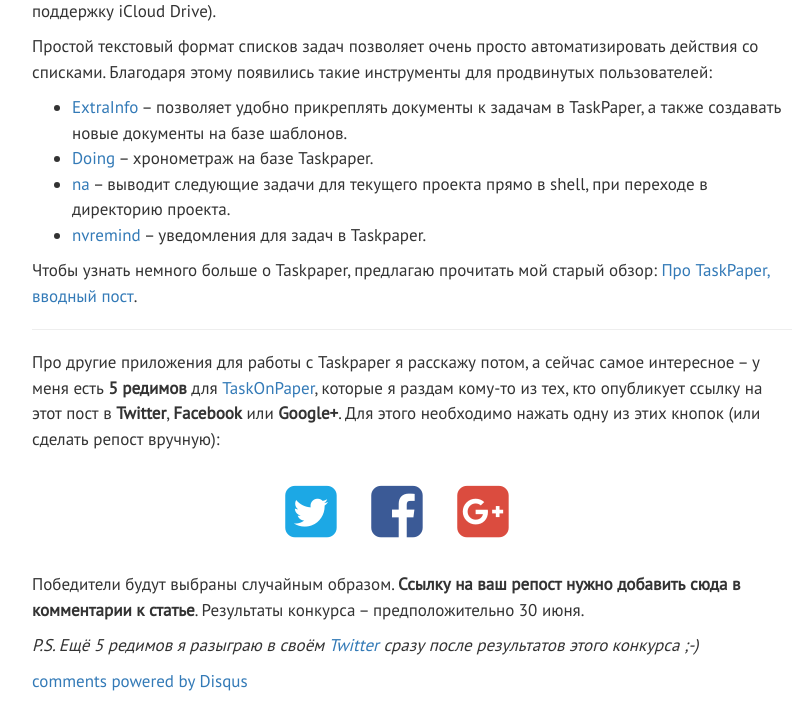
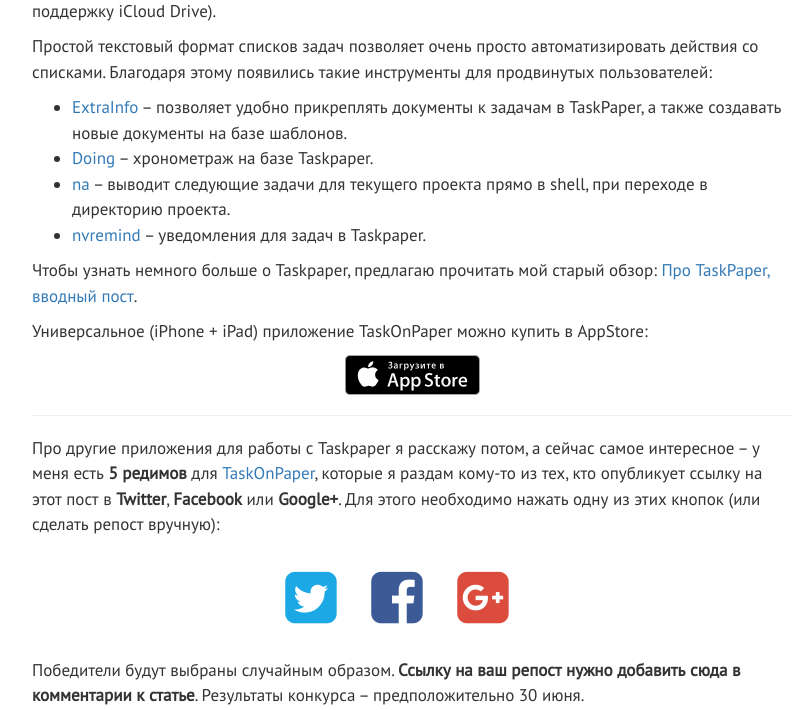
Before and after one commit to vyazovoi/vyazovoi.github.io, a Jekyll site: the page built from _posts/2015-06-26-taskpaper-ios-giveaway.md, in a window 1280 px wide and 900 px high, scrolled down 1414 px, cut to the strip 0-710 px from the top of the window. Shown: the whole strip, without its empty margins (228-1040 px from the left). Built offline with Jekyll 4.4.1, drawn with Linux system fonts in a browser that asks for light colours; nearby versions of some CDN libraries; comment, search, counter and statistics services are not loaded.

Commit message:
appstore link

```diff
--- a/_posts/2015-06-26-taskpaper-ios-giveaway.md
+++ b/_posts/2015-06-26-taskpaper-ios-giveaway.md
@@ -32,6 +32,12 @@ Taskpaper – это программа (или формат документа)
 
 Чтобы узнать немного больше о Taskpaper, предлагаю прочитать мой старый обзор: [Про TaskPaper, вводный пост]({% post_url 2013-09-25-taskpaper %}).
 
+Универсальное (iPhone + iPad) приложение TaskOnPaper можно купить в AppStore:
+
+<div class="text-center">
+<a href="https://itunes.apple.com/ru/app/taskonpaper-lucsie-idei-rozdautsa/id989912345?mt=8&at=10lbPv"><img src="/images/AppStore.svg" alt="Загрузить в AppStore"></a>
+</div>
+
 ---
 
 Про другие приложения для работы с Taskpaper я расскажу потом, а сейчас самое интересное – у меня есть **5 редимов** для [TaskOnPaper][taskonpaper], которые я раздам кому-то из тех, кто опубликует ссылку на этот пост в **Twitter**, **Facebook** или **Google+**. Для этого необходимо нажать одну из этих кнопок (или сделать репост вручную):
```
Also changed, not shown: images/AppStore.svg (added).
